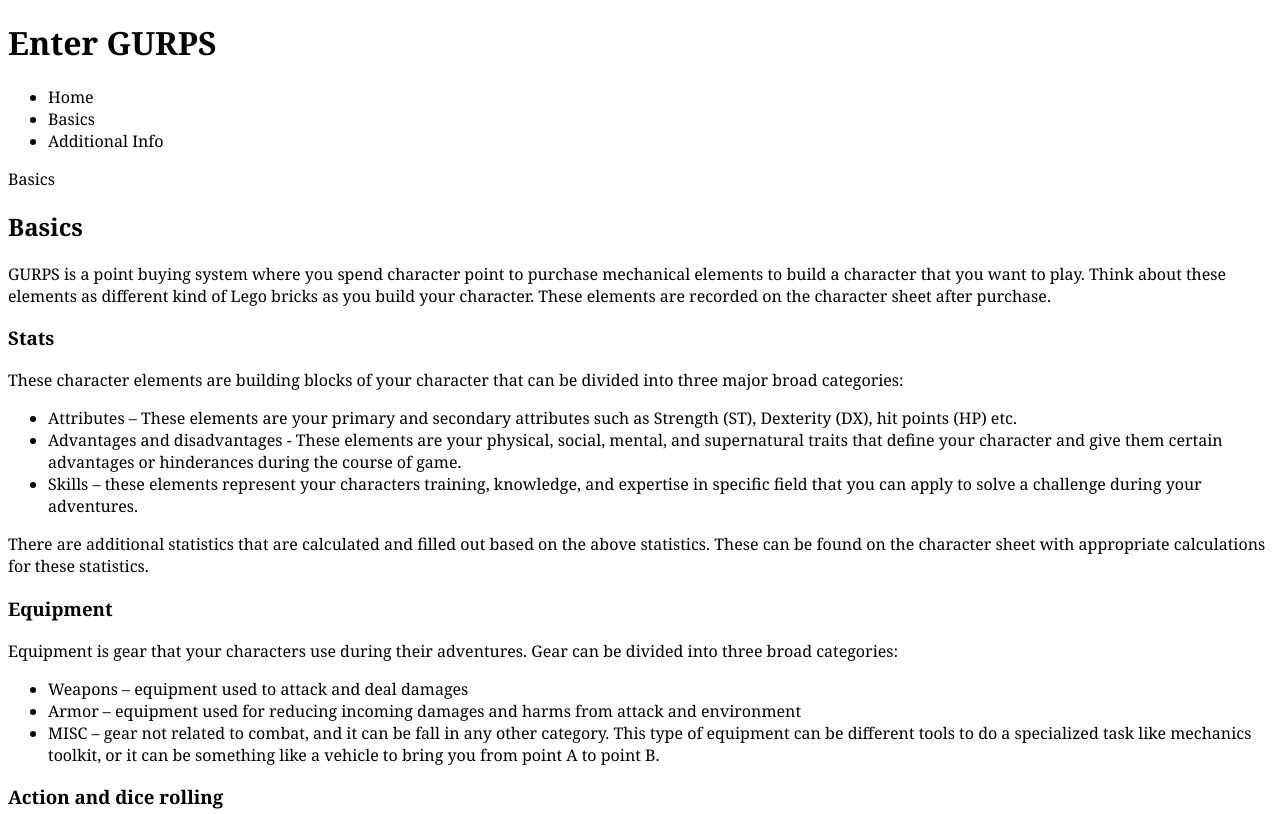
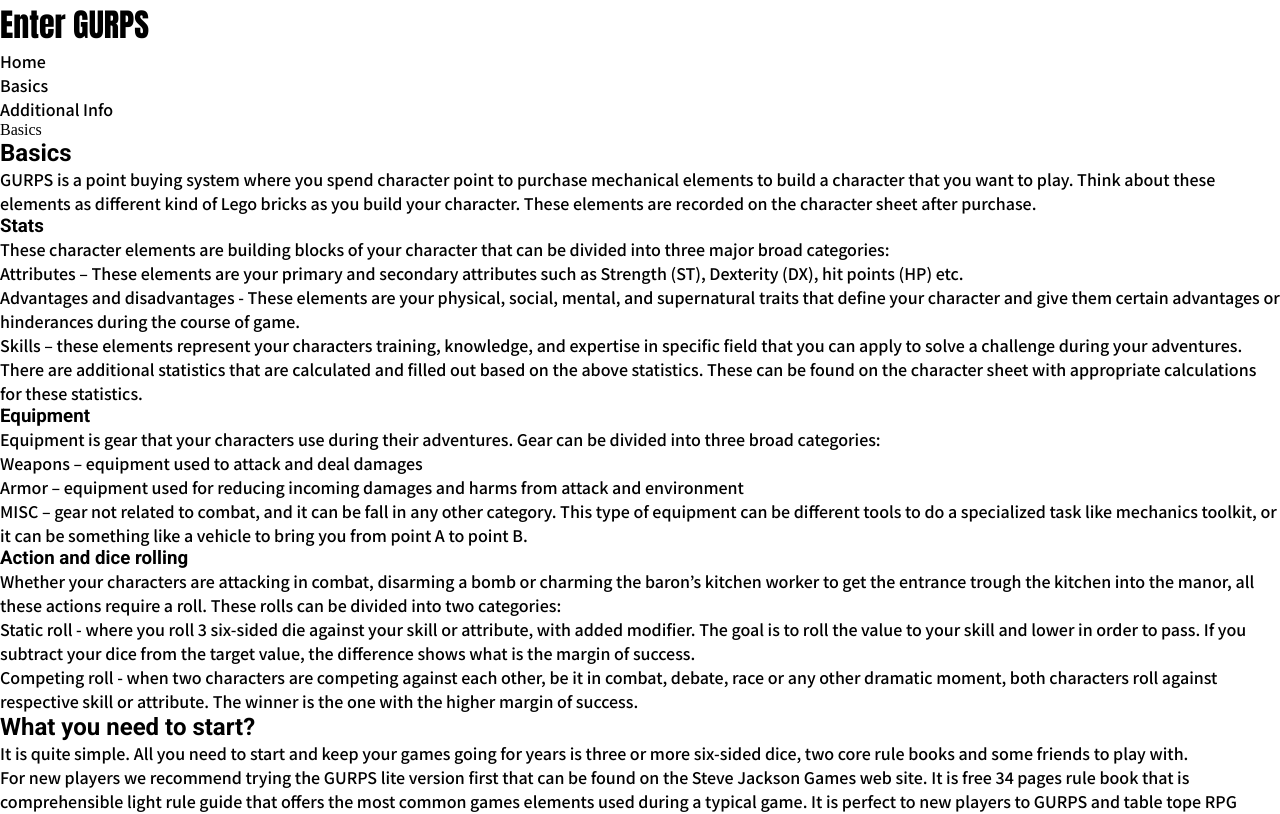
Before and after one commit to voidwulf/Project_1, a plain HTML site: page basics.html in a window 1280 px wide. Shown: the top 814 px of the page. Drawn offline with Linux system fonts and the light colour scheme.

Commit message:
Add google fonts and remove default margins, padding and borders

```diff
--- a/assets/css/style.css
+++ b/assets/css/style.css
@@ -1,3 +1,28 @@
-body {
-    font-family: Georgia, 'Times New Roman', Times, serif;
+@import url('https://fonts.googleapis.com/css2?family=Anton&family=Noto+Sans+JP:wght@500&family=Roboto:ital,wght@0,700;1,500&display=swap');
+*{
+    margin: 0;
+    padding: 0;
+    border: none;
+
 }
+
+h1 {
+    font-family: Anton, sans-sersif;
+    font-weight: 400;
+}
+h2 {
+    font-family: Roboto, sans-serif;
+    font-weight: 700;
+}
+h3 {
+    font-family: Roboto, sans-serif;
+    font-weight: 700;
+}
+p {
+    font-family: Noto Sans JP, sans-serif;
+    font-weight: 300;
+}
+li {
+    font-family: Noto Sans JP, sans-serif;
+    font-weight: 300;
+}
```
